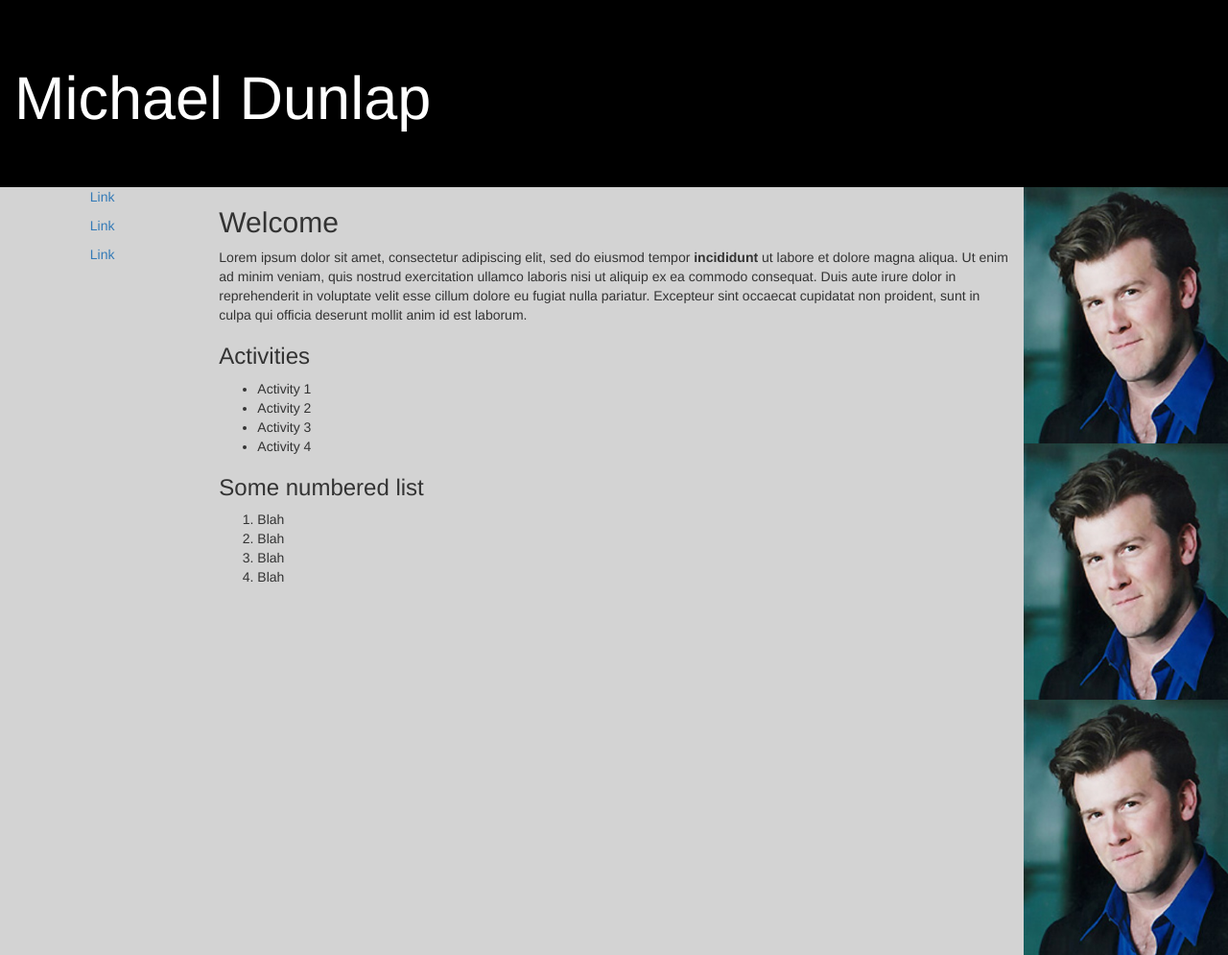
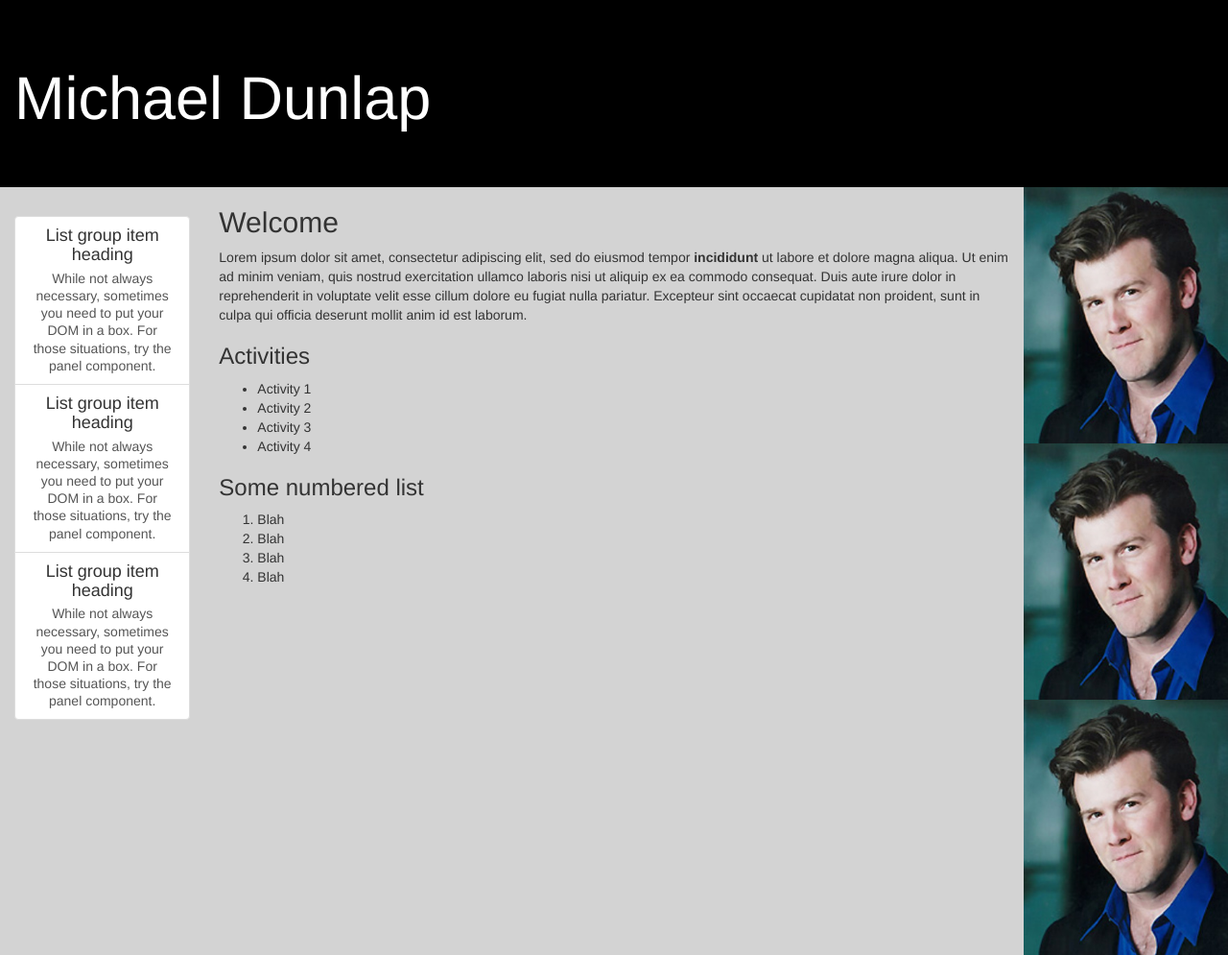
Before and after one commit to sagaquisces/portfolio, a plain HTML site: page index.html in a window 1280 px wide. Shown: the whole page at 96% size. Drawn offline with Linux system fonts and the light colour scheme.

Commit message:
add a bootstrap list group to the left sidebar.

```diff
--- a/css/styles.css
+++ b/css/styles.css
@@ -20,3 +20,7 @@ img {
   padding-left: 0;
   padding-right:0;
 }
+
+.sideleft {
+  padding-top: 30px;
+}
--- a/index.html
+++ b/index.html
@@ -14,11 +14,25 @@
     <!-- </div> -->
     <div class="container-fluid text-center">
       <div class="row content">
-        <div class="col-sm-2">
+        <div class="col-sm-2 sideleft">
 <!-- Links to sites for a left sidebar -->
-          <p><a href="#">Link</a></p>
-          <p><a href="#">Link</a></p>
-          <p><a href="#">Link</a></p>
+          <!-- <p class="well"><a href="#">Link</a></p>
+          <p class="well"><a href="#">Link</a></p>
+          <p class="well"><a href="#">Link</a></p> -->
+          <div class="list-group">
+            <a href="#" class="list-group-item">
+              <h4 class="list-group-item-heading">List group item heading</h4>
+              <p class="list-group-item-text">While not always necessary, sometimes you need to put your DOM in a box. For those situations, try the panel component.</p>
+            </a>
+            <a href="#" class="list-group-item">
+              <h4 class="list-group-item-heading">List group item heading</h4>
+              <p class="list-group-item-text">While not always necessary, sometimes you need to put your DOM in a box. For those situations, try the panel component.</p>
+            </a>
+            <a href="#" class="list-group-item">
+              <h4 class="list-group-item-heading">List group item heading</h4>
+              <p class="list-group-item-text">While not always necessary, sometimes you need to put your DOM in a box. For those situations, try the panel component.</p>
+            </a>
+          </div>
         </div>
         <div class="col-sm-8 text-left">
       <!-- Main content -->
```
